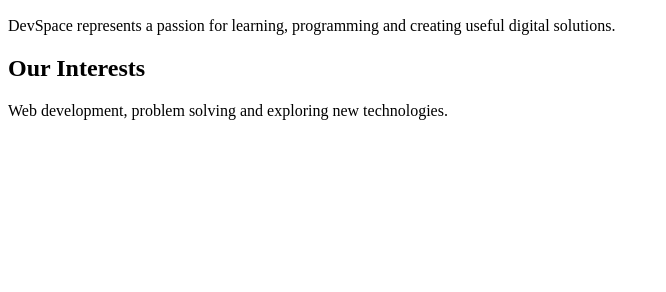
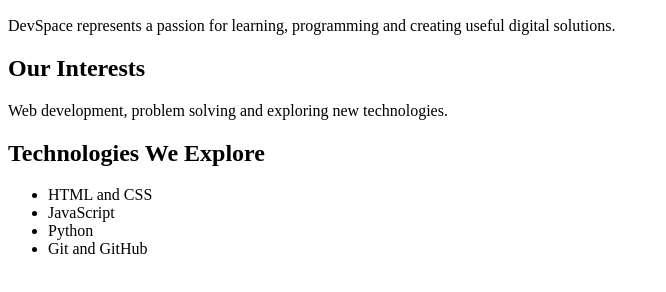
Before and after one commit to sbkl-jan/devspace, a plain HTML site: page about.html in a window 1280 px wide. Shown: the part 110-402 px from the top of the page, without its empty margins (0-666 px from the left). Drawn offline with Linux system fonts and the light colour scheme.

Commit message:
Add technology section to about page

```diff
--- a/about.html
+++ b/about.html
@@ -17,6 +17,14 @@
 
         <h2>Our Interests</h2>
         <p>Web development, problem solving and exploring new technologies.</p>
+
+        <h2>Technologies We Explore</h2>
+        <ul>
+            <li>HTML and CSS</li>
+            <li>JavaScript</li>
+            <li>Python</li>
+            <li>Git and GitHub</li>
+        </ul>
     </main>
 </body>
 </html>
```
